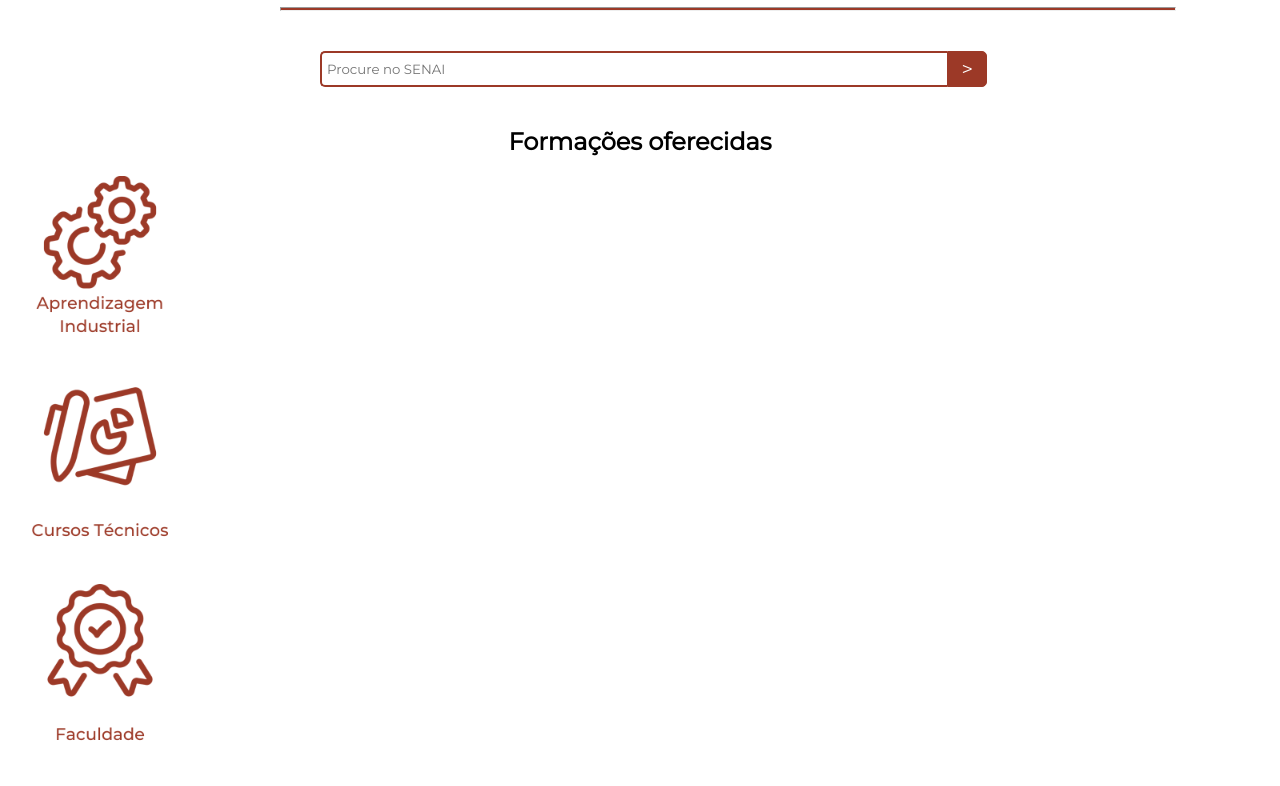
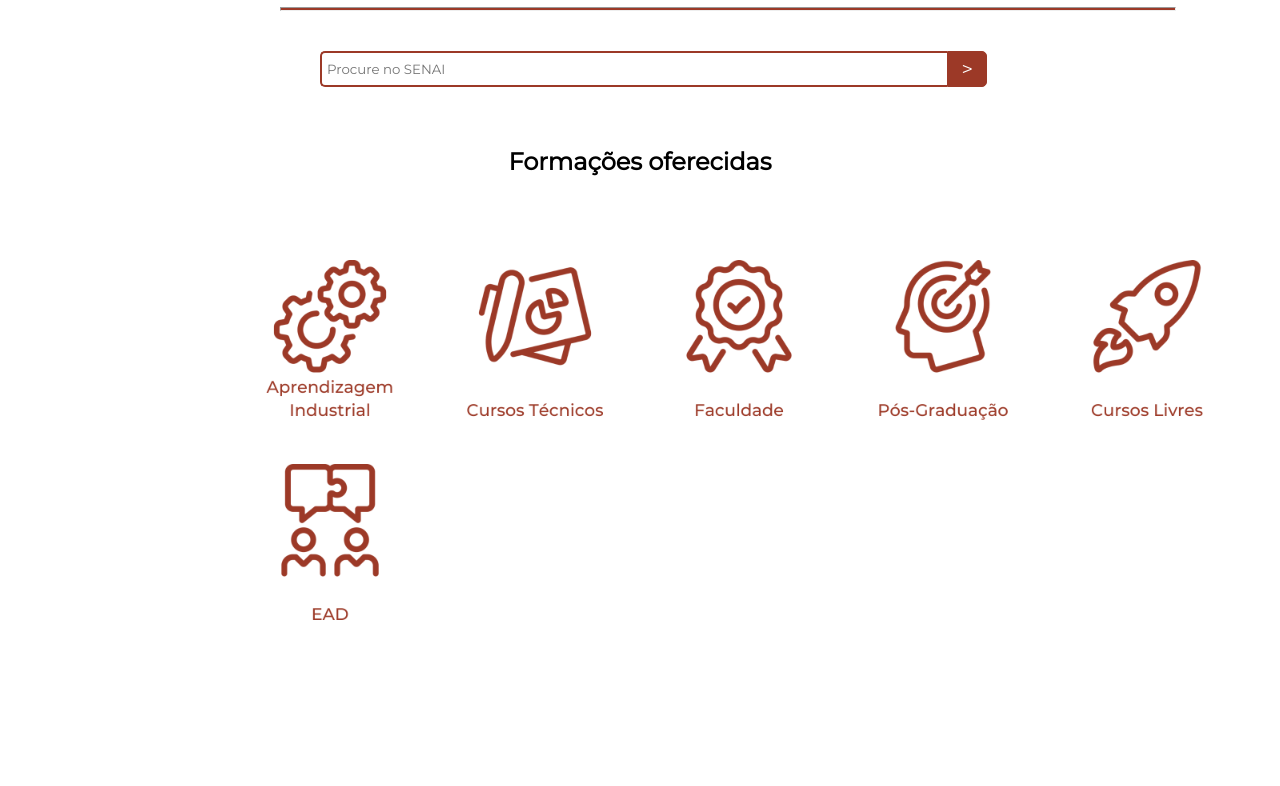
Before and after one commit to v1tooR/Senai_site, a plain HTML site: page index.html in a window 1280 px wide. Shown: the part 500-1286 px from the top of the page. After the commit the page ends 1148 px from the top, so only its background shows below. Drawn offline with Linux system fonts and the light colour scheme.

Commit message:
inline block cursos

```diff
--- a/css/style.css
+++ b/css/style.css
@@ -232,7 +232,7 @@ body {
         font-size: 20px;
       }
 
-      /*Resize the wrap to see the search bar change!*/
+
       .wrap{
         width: 30%;
         position: absolute;
@@ -242,11 +242,16 @@ body {
       }
     .title{
         text-align: center;
-        margin-top: 40px;
+        margin-top: 60px;
         font-weight: 100;
     }
     .education{
+      margin-top: 5%;
+      margin-left: 18%;
+    }
+    .education ul li{
         display: inline-block;
+
     }
     .education img{
         width: 200px;
```
